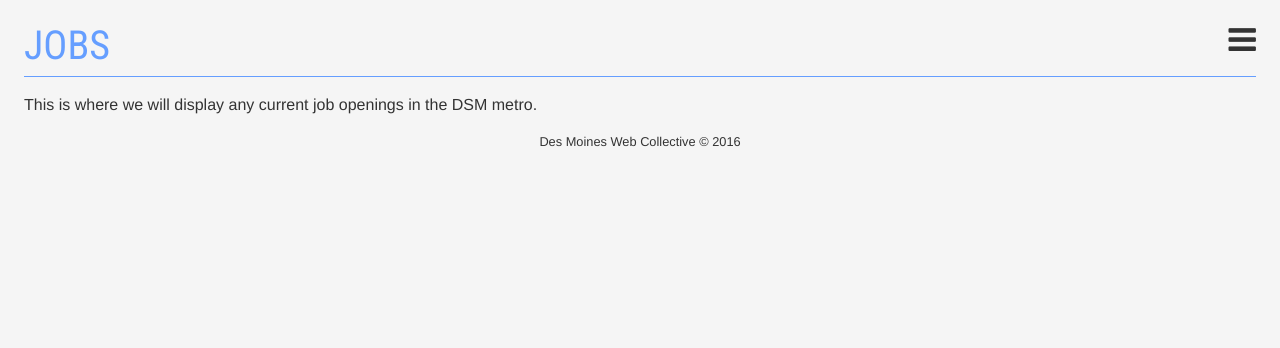
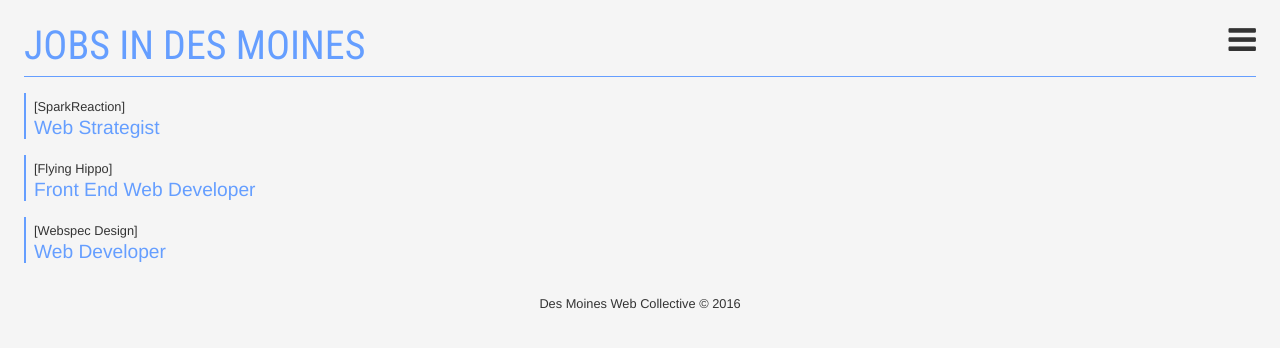
Before and after one commit to dsmwebcollective/dsmwebcollective.github.io, a Jekyll site: the page built from 03-jobs.md, in a window 1280 px wide. Shown: the top 348 px of the page. Built offline with Jekyll 4.4.1, drawn with Linux system fonts in a browser that asks for light colours; nearby versions of some CDN libraries.

Commit message:
Add the jobs styling

```diff
--- a/03-jobs.md
+++ b/03-jobs.md
@@ -1,8 +1,17 @@
 ---
 layout: page
 title: Jobs
-heading: Jobs
+heading: Jobs in Des Moines
 permalink: /jobs/
 ---
 
-- This is where we will display any current job openings in the DSM metro.
+<ul class="list jobs-list">
+    {% for job in site.data.jobs %}
+        <li>
+            <div class="title">
+                <span class="group">[{{ job.company }}]</span><br>
+                <a href="{{ job.url }}" target="_blank">{{ job.title }}</a>
+            </div>
+        </li>
+    {% endfor %}
+</ul>
--- /dev/null
+++ b/_data/jobs.yml
@@ -0,0 +1,11 @@
+- title: "Web Strategist"
+  company: "SparkReaction"
+  url: "https://www.sparkreaction.com/inbound-marketing-careers"
+
+- title: "Front End Web Developer"
+  company: "Flying Hippo"
+  url: "http://www.flyinghippo.com/careers/"
+
+- title: "Web Developer"
+  company: "Webspec Design"
+  url: "http://www.webspecdesign.com/careers/"
--- a/_sass/_nav.scss
+++ b/_sass/_nav.scss
@@ -30,6 +30,7 @@
     transform: translateY(-100%);
     transition: transform 0.3s ease-in-out;
     z-index: 9999;
+    overflow: hidden;
 
     @for $i from 1 through ($num-list-items + 1) {
         li:nth-child(#{$i}) a {
```
Also changed, not shown: 01-events.md (+1 -1 lines), 02-groups.md (+1 -1 lines), 09-contact.md (renamed from 09-contact-us.md).
